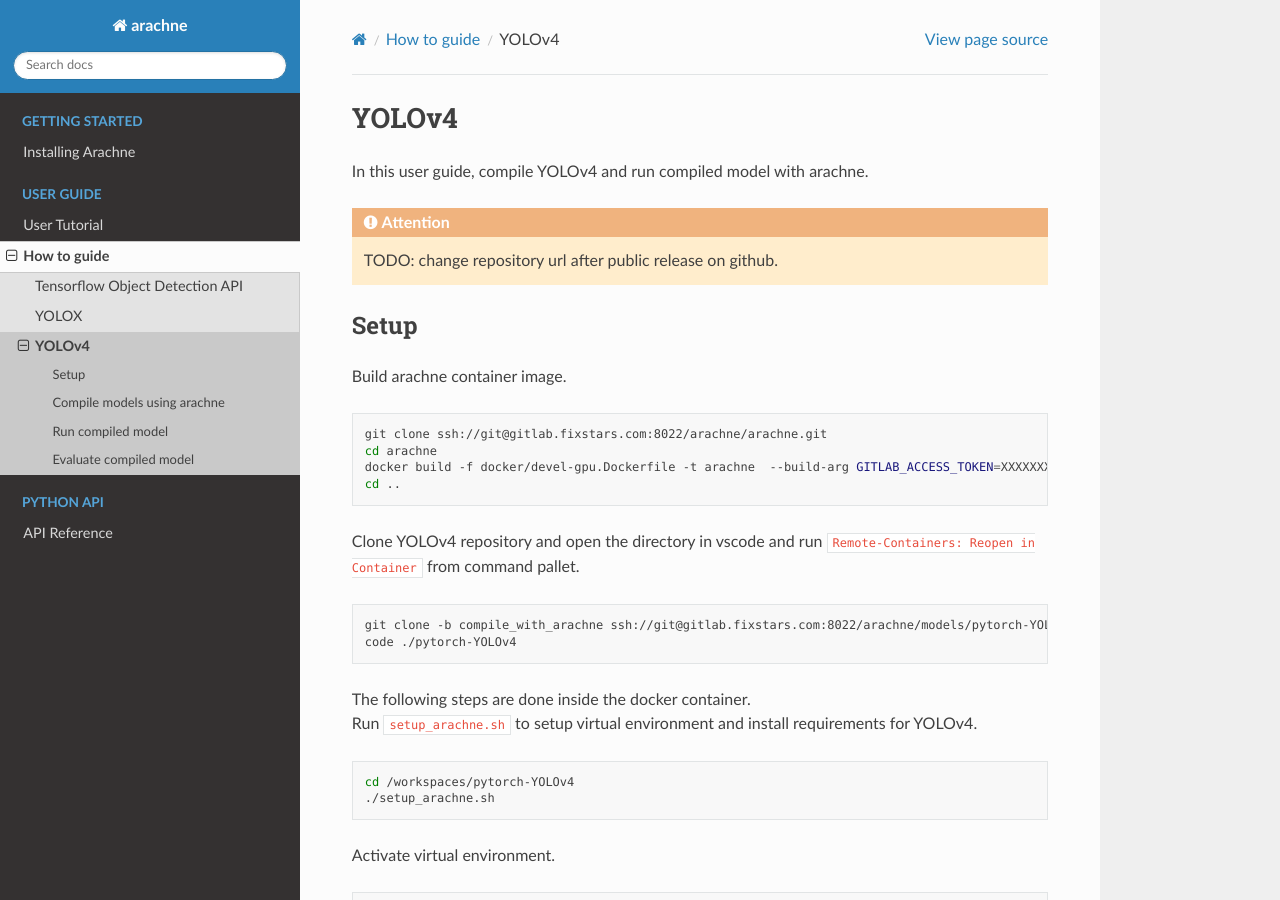
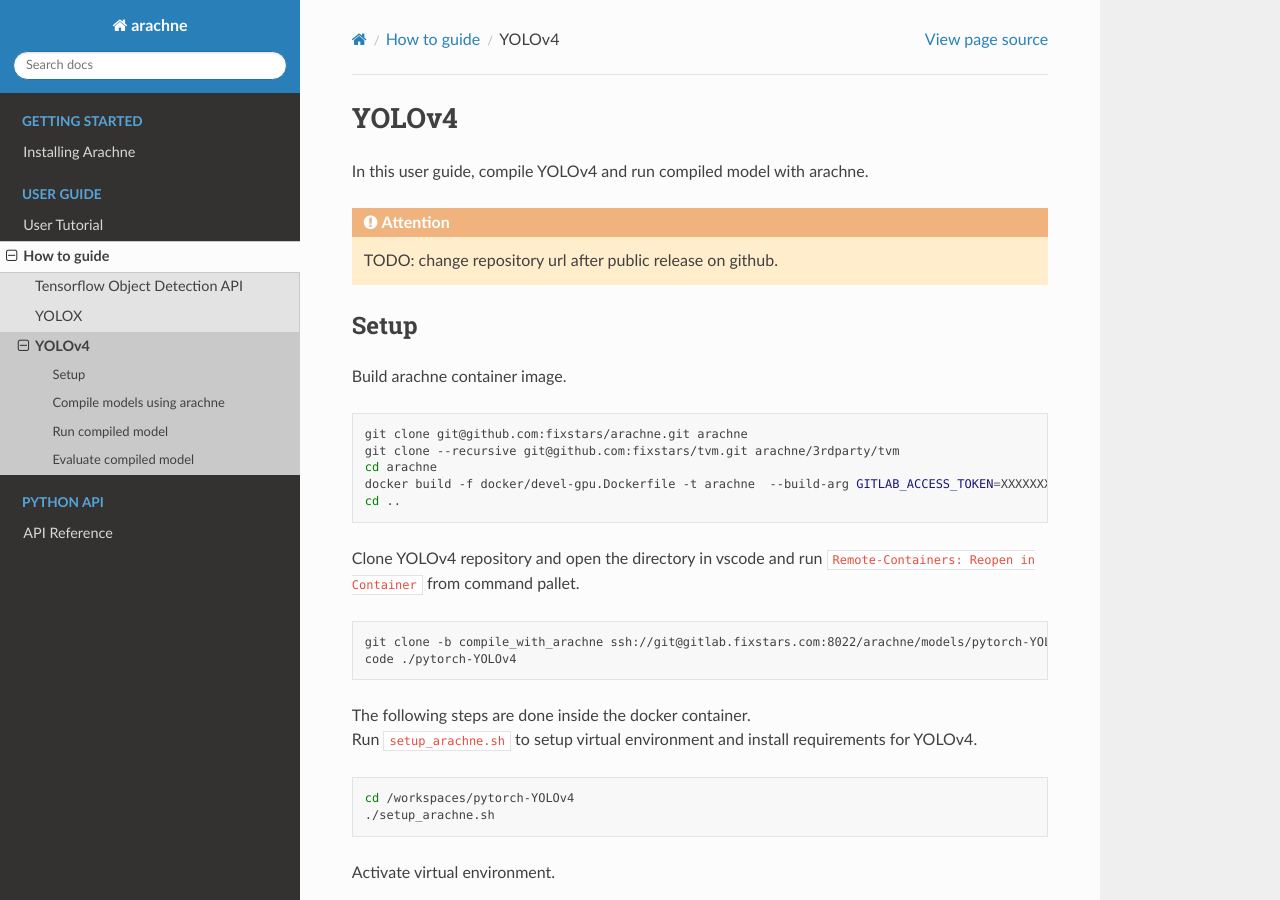
Before and after one commit to fixstars/arachne, a Sphinx documentation site: the page built from docs/guides/yolov4.rst, in a window 1280 px wide and 900 px high. Built offline with Sphinx 7.4.7 and the Read the Docs theme 2.0.0, drawn with Linux system fonts in a browser that asks for light colours.

Commit message:
git clone tvm in docs

```diff
--- a/docs/guides/yolov4.rst
+++ b/docs/guides/yolov4.rst
@@ -12,7 +12,8 @@
 
 .. code:: bash
 
-    git clone ssh://git@gitlab.fixstars.com:8022/arachne/arachne.git
+    git clone git@github.com:fixstars/arachne.git arachne
+    git clone --recursive git@github.com:fixstars/tvm.git arachne/3rdparty/tvm
     cd arachne
     docker build -f docker/devel-gpu.Dockerfile -t arachne  --build-arg GITLAB_ACCESS_TOKEN=XXXXXXXXXXXX .
     cd ..
--- a/docs/guides/yolox.rst
+++ b/docs/guides/yolox.rst
@@ -12,7 +12,8 @@
 
 .. code:: bash
 
-    git clone ssh://git@gitlab.fixstars.com:8022/arachne/arachne.git
+    git clone git@github.com:fixstars/arachne.git arachne
+    git clone --recursive git@github.com:fixstars/tvm.git arachne/3rdparty/tvm
     cd arachne
     docker build -f docker/devel-gpu.Dockerfile -t arachne  --build-arg GITLAB_ACCESS_TOKEN=XXXXXXXXXXXX .
     cd ..
--- a/docs/install/index.rst
+++ b/docs/install/index.rst
@@ -7,7 +7,8 @@
 
 .. code:: bash
 
-    $ git clone --recursive ssh://git@gitlab.fixstars.com:8022/arachne/arachne.git arachne
+    $ git clone git@github.com:fixstars/arachne.git arachne
+    $ git clone --recursive git@github.com:fixstars/tvm.git arachne/3rdparty/tvm
 
 
 Expected Environment
```
